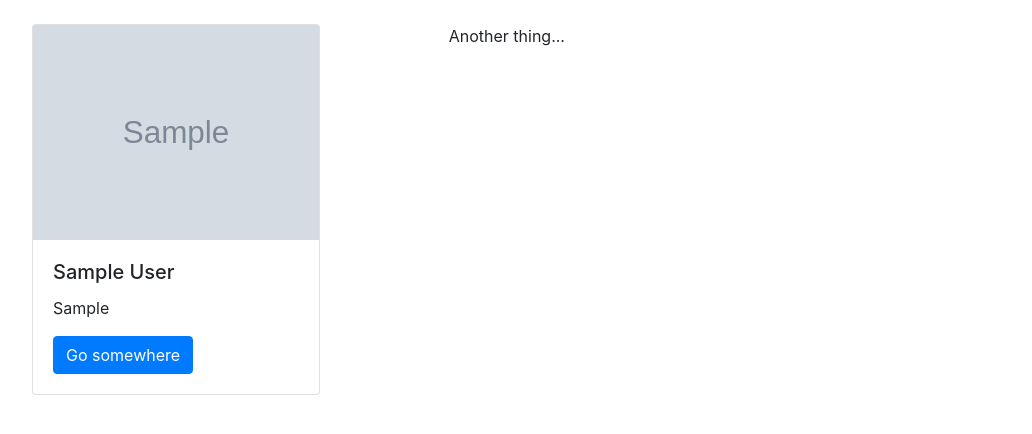
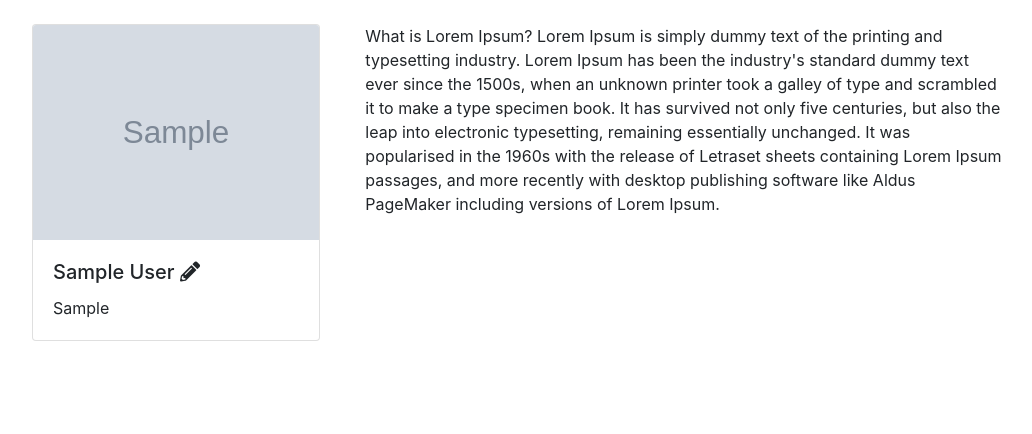
Before and after one commit to akashadhikari/100-days-of-django-archived, a Django app: a page that uses templates/base/navbar.html in a window 1280 px wide. Shown: the part 56-490 px from the top of the page, without its empty margins (123-1155 px from the left). Run offline with Django 3.2, Linux system fonts and the light colour scheme; tables that the repository leaves empty hold one stand-in row (values such as "Sample post"); grey boxes marked "Sample" are stand-in pictures; some libraries are stand-ins or nearby versions.

Commit message:
user create helper function and nav bar adjustments

```diff
--- a/templates/base/navbar.html
+++ b/templates/base/navbar.html
@@ -17,10 +17,10 @@
                     <a class="nav-link dropdown-toggle" href="#" id="navbarDropdown" role="button"
                        data-toggle="dropdown"
                        aria-haspopup="true" aria-expanded="false">
-                        {{ fullname }}
+                        {{ request.user.first_name }} {{ request.user.last_name }}
                     </a>
                     <div class="dropdown-menu" aria-labelledby="navbarDropdown">
-                        <a class="dropdown-item" href="#"><i class="fas fa-user"></i> My Profile</a>
+                        <a class="dropdown-item" href="{% url 'profile:profile' username=request.user.username %}"><i class="fas fa-user"></i> My Profile</a>
                         <a class="dropdown-item" href="#"><i class="fas fa-cog"></i> Settings</a>
                         <div class="dropdown-divider"></div>
                         <a class="dropdown-item" href="{% url 'userauth:logout' %}">
--- a/templates/userprofile/profile_home.html
+++ b/templates/userprofile/profile_home.html
@@ -22,14 +22,20 @@
                 <div class="card" style="width: 18rem;">
                     <img class="card-img-top" src="{{ profile_pic.url }}" alt="Card image cap">
                     <div class="card-body">
-                    <h5 class="card-title">{{ fullname }}</h5>
+                        <h5 class="card-title">{{ fullname }} <a data-toggle="tooltip" title="Edit Profile"><i
+                                class="fas fa-pencil-alt"></i></a></h5>
                         <p class="card-text">{{ location }}</p>
-                    <a href="#" class="btn btn-primary">Go somewhere</a>
                     </div>
                 </div>
             </div>
-            <div class="col-7">
-                Another thing...
+            <div class="col-8">
+                What is Lorem Ipsum?
+                Lorem Ipsum is simply dummy text of the printing and typesetting industry. Lorem Ipsum has been the
+                industry's standard dummy text ever since the 1500s, when an unknown printer took a galley of type and
+                scrambled it to make a type specimen book. It has survived not only five centuries, but also the leap
+                into electronic typesetting, remaining essentially unchanged. It was popularised in the 1960s with the
+                release of Letraset sheets containing Lorem Ipsum passages, and more recently with desktop publishing
+                software like Aldus PageMaker including versions of Lorem Ipsum.
             </div>
         </div>
 
--- a/userauth/views.py
+++ b/userauth/views.py
@@ -25,10 +25,8 @@ def login_page(request):
                 return redirect(reverse('blog:list'))
             else:
                 print('Bhai vayena')
-                messages.add_message(request, messages.INFO, 'Hello world.')
         else:
             print("Username and password doesn't match.")
-            messages.add_message(request, messages.INFO, 'Hello world.')
     if not request.user.is_authenticated:
         return render(request, 'userauth/login.html', context)
     else:
@@ -45,7 +43,7 @@ def register_page(request):
         first_name = request.POST.get('first_name')
         last_name = request.POST.get('last_name')
         password = request.POST.get('password')
-        User.objects.create(username=username,
+        User.objects.create_user(username=username,
                             first_name=first_name,
                             last_name=last_name,
                             password=password)
--- a/userprofile/models.py
+++ b/userprofile/models.py
@@ -8,7 +8,7 @@ class Profile(models.Model):
     user = models.OneToOneField(User, on_delete=models.CASCADE)
     bio = models.TextField(max_length=500, blank=True)
     location = models.CharField(max_length=30, blank=True)
-    profile_pic = models.ImageField(default='https://www.feedbackhall.com/uploads/user-icon.png')
+    profile_pic = models.ImageField(default='user-icon.png')
 
     def get_full_name(self):
         return self.user.first_name + " " + self.user.last_name
```
Also changed, not shown: user-icon.png (added), userprofile/migrations/0005_auto_20180713_0147.py (added). Lines whose indentation alone changed are shown as unchanged.
